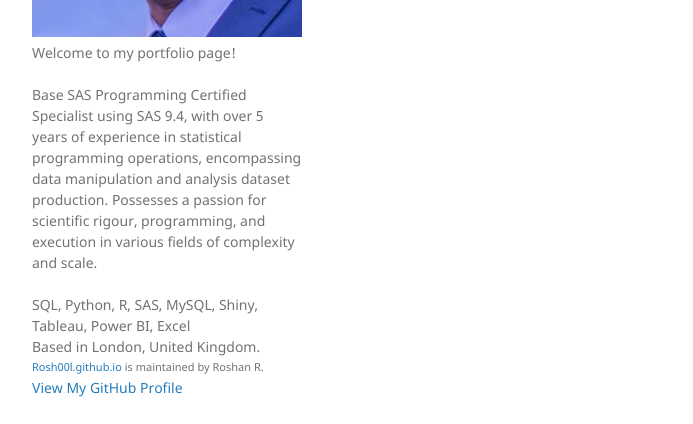
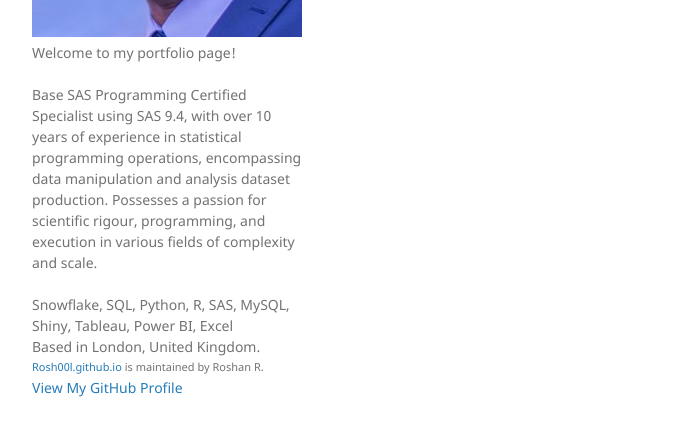
Before and after one commit to Rosh00L/rosh00l.github.io, a Jekyll site: the page built from another-page.md, in a window 1280 px wide. Shown: the part 454-878 px from the top of the page, without its empty margins (178-871 px from the left). Built offline with Jekyll 4.4.1, drawn with Linux system fonts in a browser that asks for light colours; our own code applies the rules of GitHub Pages for plain Markdown files.

Commit message:
Update _config.yml

```diff
--- a/_config.yml
+++ b/_config.yml
@@ -1,6 +1,6 @@
 title: Roshan Ranadeerage
 logo: /assets/img/logo.png
-description: Welcome to my portfolio page!<br><br>Base SAS Programming Certified Specialist using SAS 9.4, with over 5 years of experience in statistical programming operations, encompassing data manipulation and analysis dataset production. Possesses a passion for scientific rigour, programming, and execution in various fields of complexity and scale. <br><br> SQL, Python, R, SAS, MySQL, Shiny, Tableau, Power BI, Excel <br> Based in London, United Kingdom.
+description: Welcome to my portfolio page!<br><br>Base SAS Programming Certified Specialist using SAS 9.4, with over 10 years of experience in statistical programming operations, encompassing data manipulation and analysis dataset production. Possesses a passion for scientific rigour, programming, and execution in various fields of complexity and scale. <br><br> Snowflake, SQL, Python, R, SAS, MySQL, Shiny, Tableau, Power BI, Excel <br> Based in London, United Kingdom.
 show_downloads: true
 google_analytics: G-4DQ05PW5JK
 theme: jekyll-theme-minimal
```
